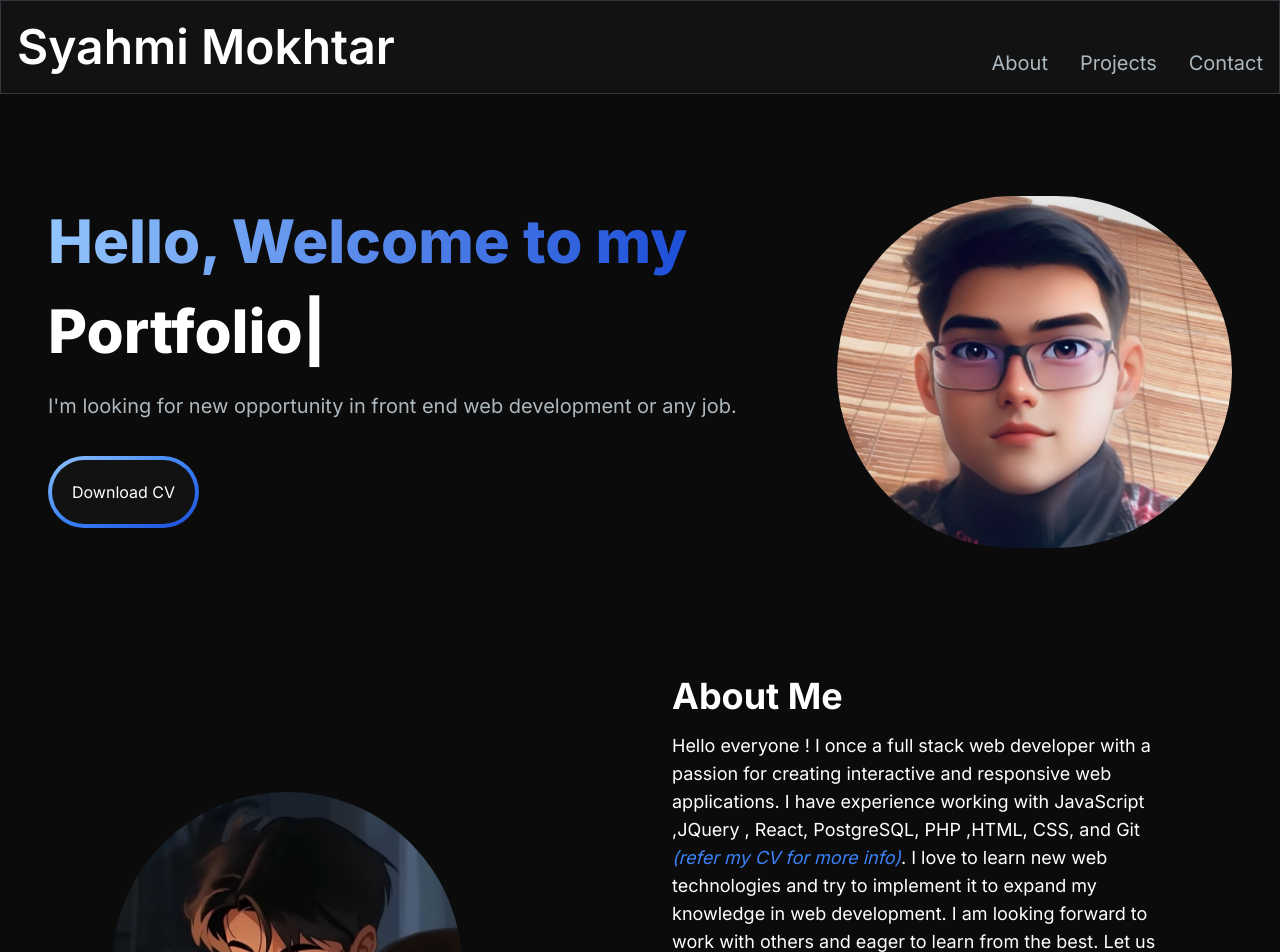
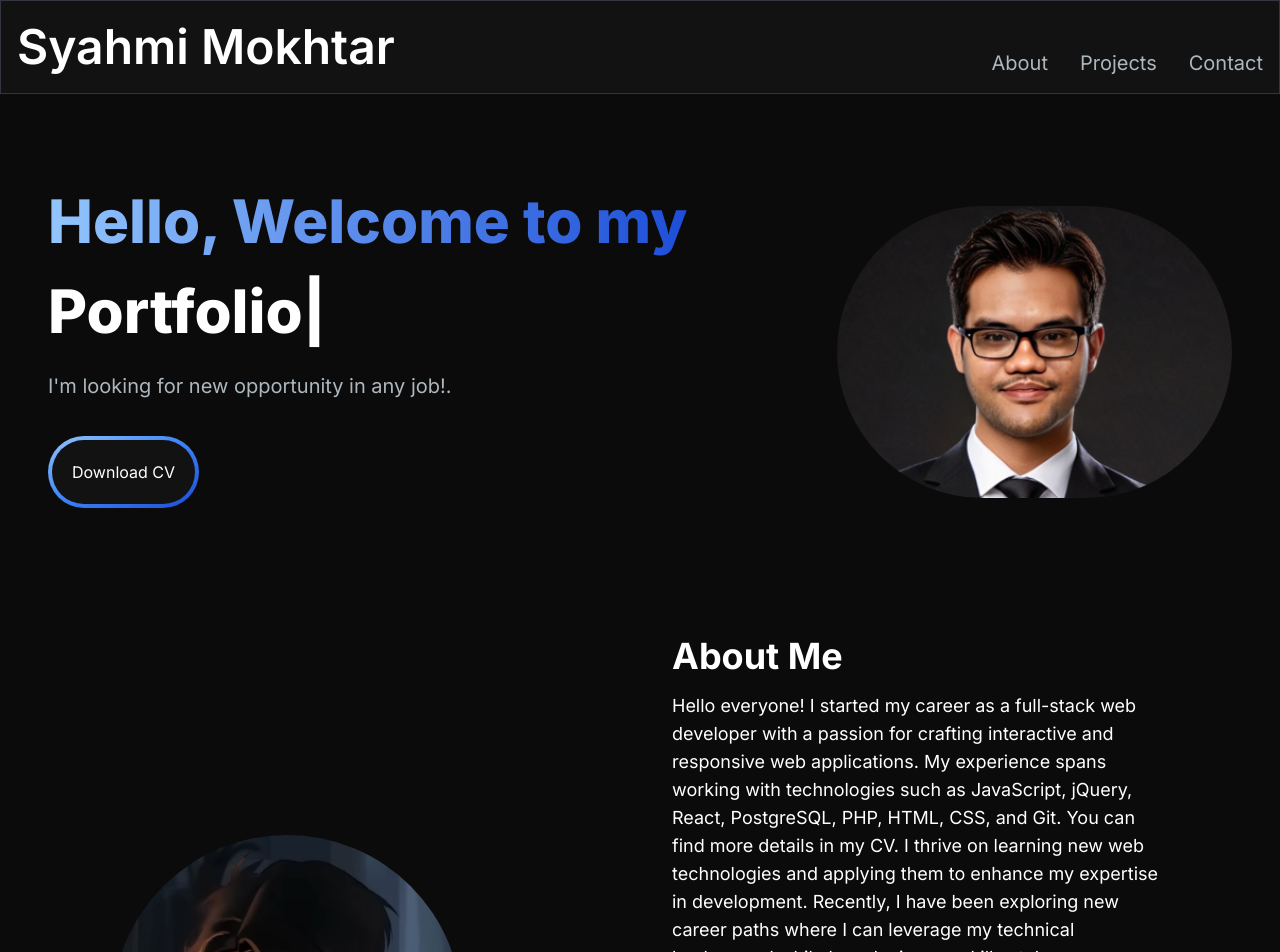
Before and after one commit to syahmimokhtar/mie-portfolio, a Next.js app: page / in a window 1280 px wide. Shown: the top 952 px of the page. Built offline with nearby package versions, Linux system fonts and the light colour scheme.

Commit message:
some changes to content

```diff
--- a/src/app/components/AboutSection.jsx
+++ b/src/app/components/AboutSection.jsx
@@ -38,8 +38,8 @@ const TAB_DATA = [
     id: "education",
     content: (
       <ul className="list-disc pl-2">
+        <li>Bachelor in Software Engineering , Universiti Putra Malaysia (UPM) </li>
         <li>Foundation Studies in Agricultural Science , Universiti Putra Malaysia (UPM)</li>
-        <li>Bachelor in Software Engineering , Universiti Putra Malaysia (UPM) </li>
       </ul>
     ),
   },
@@ -50,7 +50,13 @@ const TAB_DATA = [
       <ul className="list-disc pl-2">
         <li>Published Paper writing on International Journal of Engineering and Advanced Technology (IJEAT)
            <Link target="_blank" href={"https://www.ijeat.org/wp-content/uploads/papers/v9i1/A2633109119.pdf"}><span className="text-blue-500 italic"> Refer here</span></Link></li>
+           <li>
+            Earned English Certificate from EFSET.org <Link target="_blank" href={"https://cert.efset.org/E5FwDX"}><span className="text-blue-500 italic"> Refer here</span></Link>
+          </li>
+
       </ul>
+
+
     ),
   },
 ];
@@ -72,13 +78,14 @@ const AboutSection = () => {
         <div className="mt-4 md:mt-0 text-left flex flex-col h-full">
           <h2 className="text-4xl font-bold text-white mb-4">About Me</h2>
           <p className="text-base lg:text-lg">
-            Hello everyone ! I once a full stack web developer with a passion for creating
-            interactive and responsive web applications. I have experience
-            working with JavaScript ,JQuery , React,  PostgreSQL, PHP
-            ,HTML, CSS, and Git <span className='text-blue-500 italic'> (refer my CV for more info)</span>
-            . I love to learn new web technologies and try to implement it to expand my knowledge in web development.
-            I am  looking forward to work with others and eager to learn from the best.
-            Let us together create amazing applications that are beneficial to the consumers.
+
+          Hello everyone!
+          I started my career as a full-stack web developer with a passion for crafting interactive and responsive web applications. My experience spans working with technologies such as JavaScript, jQuery, React, PostgreSQL, PHP, HTML, CSS, and Git. You can find more details in my CV.
+          I thrive on learning new web technologies and applying them to enhance my expertise in development.
+          Recently, I have been exploring new career paths where I can leverage my technical background while broadening my skill set.
+          I am particularly interested in transitioning to roles like technical writing, software testing, or IT support.
+          I am eager to collaborate with others, learn from the best in the industry, and contribute meaningfully to projects that deliver real value to consumers.
+          Let us work together to create impactful solutions!
           </p>
           <div className="flex flex-row justify-start mt-8">
             <TabButton
@@ -100,8 +107,10 @@ const AboutSection = () => {
               active={tab === "certifications"}
             >
               {" "}
-              Publications{" "}
+              Publications / Certifications
             </TabButton>
+
+
           </div>
           <div className="mt-8">
             {TAB_DATA.find((t) => t.id === tab).content}
--- a/src/app/components/HeroSection.jsx
+++ b/src/app/components/HeroSection.jsx
@@ -63,7 +63,7 @@ const HeroSection = () => {
 
           </h1>
           <p className="text-[#ADB7BE] text-lg mb-6 lg:text-xl">
-              I&apos;m looking for new opportunity in front end web development or any job.
+              I&apos;m looking for new opportunity in any job!.
           </p>
           <div>
             {/* <button className="px-1 py-1 w-full sm:w-fit  rounded-full mr-4 bg-gradient-to-br from-blue-300 via-blue-500 to-blue-700 hover:bg-slate-200 text-white">
@@ -91,7 +91,7 @@ const HeroSection = () => {
           {/* <div className="rounded-full bg-[#181818] w-[200px] h-[200px] lg:w-[400px] lg:h-[400px] relative"> */}
             <Image
               // src="/images/hero-image.png"
-              src="/images/dp.jpg"
+              src="/images/aboutMe2.png"
               alt="dp-picture"
               width={400}
               height={400}
```
Also changed, not shown: public/images/aboutMe2.png (added).
